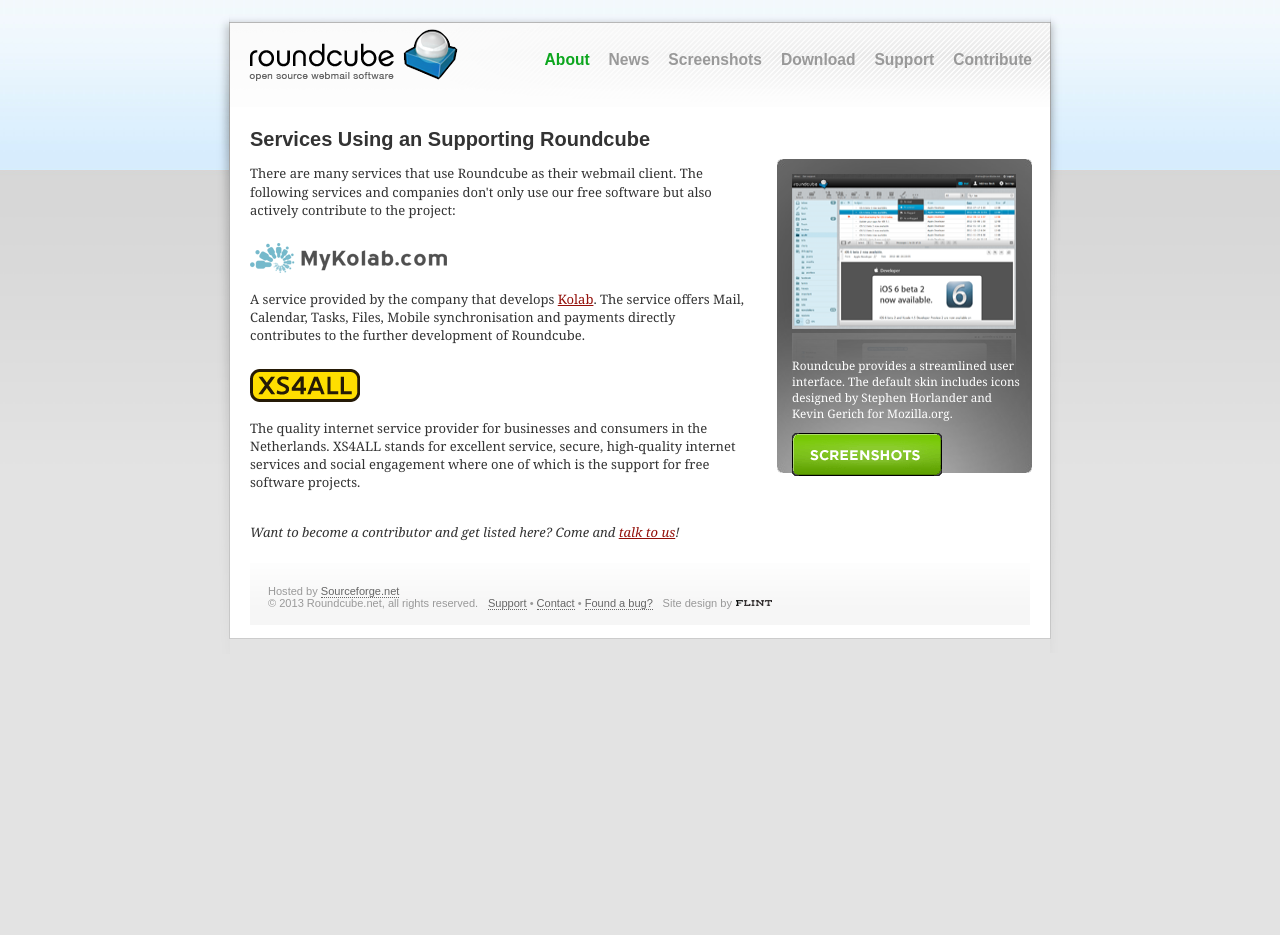
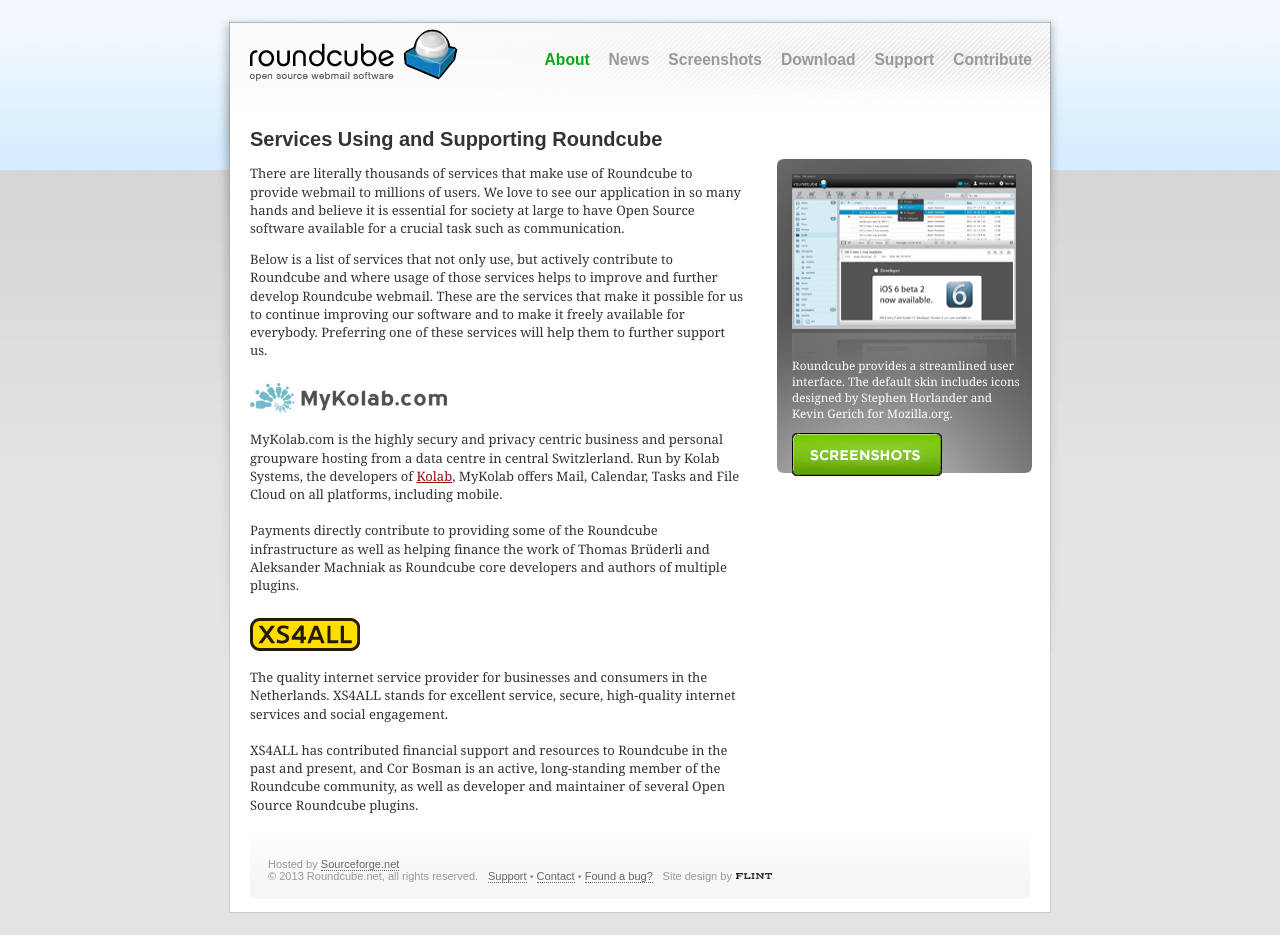
Before and after one commit to roundcube/roundcube.github.com, a Jekyll site: the page built from about/supporters/index.html, in a window 1280 px wide. Built offline with Jekyll 4.4.1, drawn with Linux system fonts in a browser that asks for light colours; comment, search, counter and statistics services are not loaded; before the commit the page ends 900 px from its top, so only the background shows below that.

Commit message:
Better wording on our supporters page

```diff
--- a/about/supporters/index.html
+++ b/about/supporters/index.html
@@ -1,29 +1,47 @@
 ---
 layout: default
-title: Services Using an Supporting Roundcube
+title: Services Using and Supporting Roundcube
 ---
-<h1>Services Using an Supporting Roundcube</h1>
+<h1>Services Using and Supporting Roundcube</h1>
 
 <p class="bodytext">
-There are many services that use Roundcube as their webmail client. The following
-services and companies don't only use our free software but also actively contribute
-to the project:</p>
+There are literally thousands of services that make use of Roundcube to provide
+webmail to millions of users. We love to see our application in so many hands
+and believe it is essential for society at large to have Open Source software
+available for a crucial task such as communication.</p>
+
+<p class="bodytext">
+Below is a list of services that not only use, but actively contribute to
+Roundcube and where usage of those services helps to improve and further develop
+Roundcube webmail. These are the services that make it possible for us to
+continue improving our software and to make it freely available for everybody.
+Preferring one of these services will help them to further support us.</p>
 
 <h2 class="logotitle"><a href="http://mykolab.com"><img src="/images/mykolab.png" alt="MyKolab.com" title="MyKolab.com" /></a></h2>
 
 <p class="bodytext">
-A service provided by the company that develops <a href="http://kolab.org">Kolab</a>.
-The service offers Mail, Calendar, Tasks, Files, Mobile synchronisation and
-payments directly contributes to the further development of Roundcube.</p>
+MyKolab.com is the highly secury and privacy centric business and personal
+groupware hosting from a data centre in central Switzlerland. Run by Kolab
+Systems, the developers of <a href="http://kolab.org">Kolab</a>,
+MyKolab offers Mail, Calendar, Tasks and File Cloud on all platforms, including mobile.<br/>
+<br/>
+Payments directly contribute to providing some of the Roundcube infrastructure
+as well as helping finance the work of Thomas Brüderli and Aleksander Machniak
+as Roundcube core developers and authors of multiple plugins.</p>
 
 <h2 class="logotitle"><a href="https://www.xs4all.nl/en/"><img src="/images/xs4all.png" alt="XS4ALL" title="XS4ALL" /></a></h2>
 
 <p class="bodytext">
 The quality internet service provider for businesses and consumers in the Netherlands.
-XS4ALL stands for excellent service, secure, high-quality internet services and social engagement
-where one of which is the support for free software projects.</p>
+XS4ALL stands for excellent service, secure, high-quality internet services and social engagement.<br/>
+<br/>
+XS4ALL has contributed financial support and resources to Roundcube in the past and present,
+and Cor Bosman is an active, long-standing member of the Roundcube community, as
+well as developer and maintainer of several Open Source Roundcube plugins.</p>
 
-<p class="bodytext hint"><br/><em>Want to become a contributor and get listed here? Come and <a href="contact/">talk to us</a>!</em></p>
+{% comment %}
+<p class="bodytext hint"><br/><em>Want to become a major supporter and get listed here? Come and <a href="contact/">talk to us</a>!</em></p>
+{% endcomment %}
 
 <div id="rightcol">
 	{% include aboutrightcol.html %}
```
